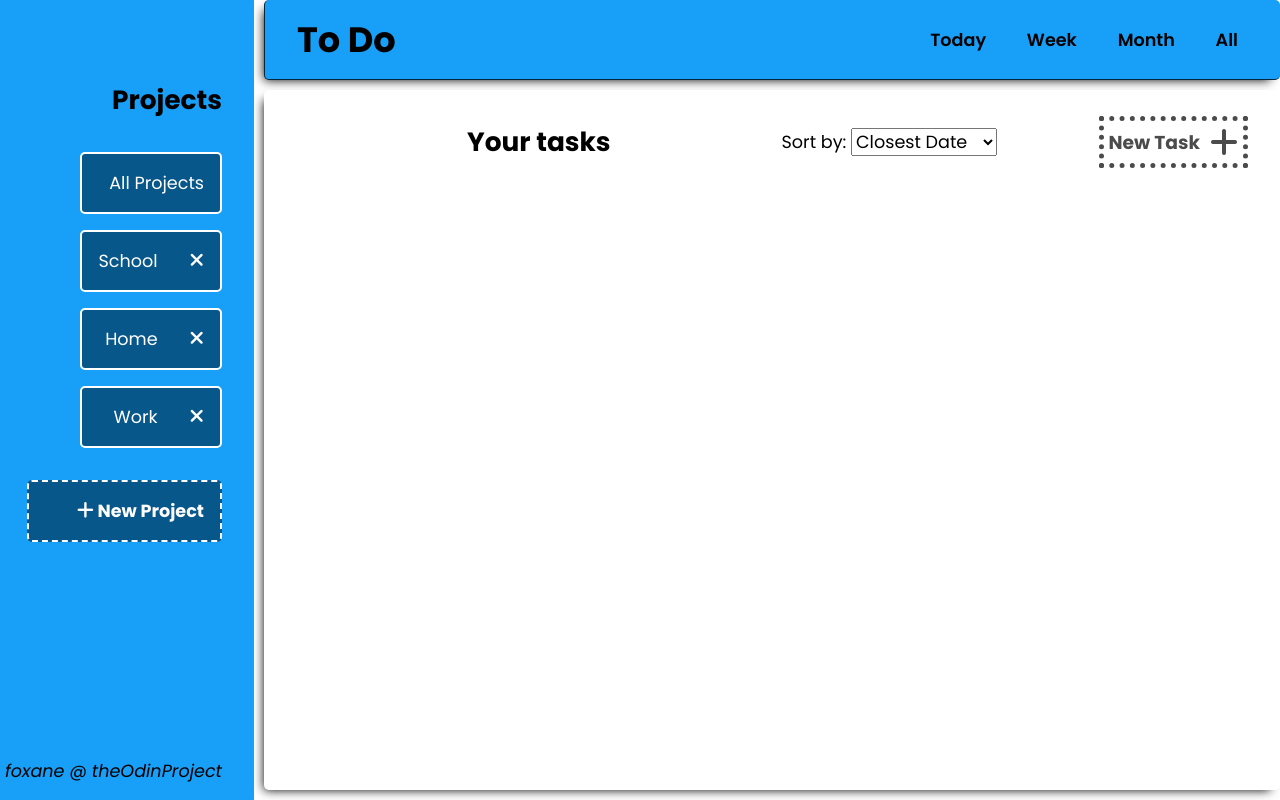
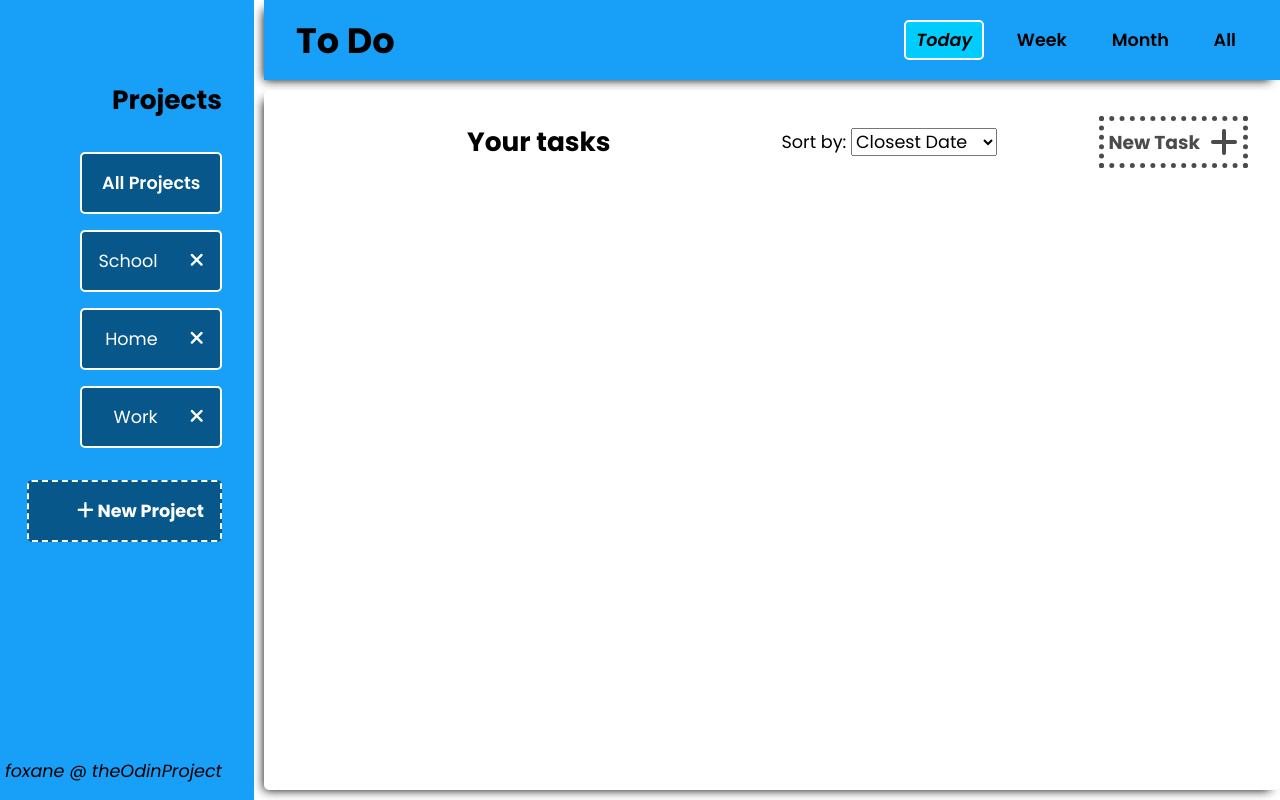
Before and after one commit to foxane/odin-todo, a website built with webpack: page src/index.html in a window 1280 px wide. Both pictures are taken after a click on the element "Today". Built offline with nearby package versions, Linux system fonts and the light colour scheme.

Commit message:
Fix delete completed tasks, added category

```diff
--- a/src/css/main.css
+++ b/src/css/main.css
@@ -8,6 +8,7 @@
   --clr-nav-btn: #07578b;
   --clr-accent: #00ccff;
   --clr-complete-grad: #189ff8;
+  --clr-input-bg: #70e2ff;
 
   --clr-prio-low: rgb(0, 255, 0);
   --clr-prio-medium: rgb(255, 255, 0);
@@ -48,9 +49,6 @@ header {
 
   background-color: var(--clr-header-bg);
   box-shadow: -5px 5px 10px -5px rgb(0, 0, 0);
-  border-radius: 5px;
-  border-left: 1px solid rgba(0, 0, 0, 0.747);
-  border-bottom: 1px solid rgba(0, 0, 0, 0.747);
 }
 header h1 {
   vertical-align: middle;
@@ -61,15 +59,21 @@ header .category {
   align-items: center;
   gap: 1.3rem;
 }
-header .category .category-btn {
+.category-btn {
   padding: 5px 10px;
   border-radius: 5px;
   transition: background 0.25s;
   font-weight: 600;
+  border: 2px solid transparent;
 }
 /* HEADER.HOVER */
-header .category > .category-btn:hover {
+.category-btn:hover {
   background-color: var(--clr-accent);
+}
+/* Actice state */
+.category-btn.active {
+  background-color: var(--clr-accent);
+  border: 2px solid white;
   font-style: italic;
 }
 
@@ -116,6 +120,15 @@ aside .project-content {
   opacity: 1;
 }
 .project-btn:hover {
+  background-color: var(--clr-accent);
+  color: rgb(250, 234, 11);
+}
+.all-project-btn {
+  display: block;
+  text-align: center;
+  font-weight: 600;
+}
+.project-btn.active {
   background-color: var(--clr-accent);
   color: rgb(250, 234, 11);
 }
@@ -322,10 +335,10 @@ form select {
   margin: 0 2rem;
   padding: 5px;
 
-  background-color: #70e2ff;
+  background-color: var(--clr-input-bg);
   font-size: 1.1rem;
   font-family: inherit;
-  border: none;
+  border: 3px solid transparent;
   border-radius: 2px;
 
   resize: none;
@@ -374,3 +387,15 @@ dialog::backdrop {
 .cursor-disabled {
   cursor: not-allowed;
 }
+.required-effect {
+  border: 3px solid red;
+}
+
+@keyframes required-animation {
+  0% {
+    background-color: red;
+  }
+  100% {
+    background-color: var(--clr-input-bg);
+  }
+}
--- a/src/index.html
+++ b/src/index.html
@@ -16,10 +16,10 @@
     <header class="">
       <h1>To Do</h1>
       <div class="category">
-        <div class="category-btn cursor" data-cat="today">Today</div>
-        <div class="category-btn cursor" data-cat="week">Week</div>
-        <div class="category-btn cursor" data-cat="month">Month</div>
-        <div class="category-btn cursor" data-cat="all">All</div>
+        <div class="category-btn cursor" data-category="isToday">Today</div>
+        <div class="category-btn cursor" data-category="isThisWeek">Week</div>
+        <div class="category-btn cursor" data-category="isThisMonth">Month</div>
+        <div class="category-btn cursor" data-category="all">All</div>
       </div>
     </header>
     <main class="task-container">
--- a/src/js/dom.js
+++ b/src/js/dom.js
@@ -1,9 +1,20 @@
-import { formatDistanceToNow } from "date-fns";
+import {
+  formatDistanceToNow,
+  isToday,
+  isThisWeek,
+  isThisMonth,
+} from "date-fns";
 import { allProject } from "./index";
 import { Project, Task } from "./project";
 export { DOM, domInterface, sortController };
 
 const PRIO_LIST = ["undefined", "low", "medium", "high"];
+
+const dateFnsScope = {
+  isToday,
+  isThisWeek,
+  isThisMonth,
+};
 
 // Dom Template elements
 const projectsView = document.querySelector(".project-content");
@@ -12,18 +23,19 @@ const newProjectBtn = document.querySelector(".new-project-btn");
 const newTaskBtn = document.querySelector(".new-task-btn");
 const dialog = document.querySelector("dialog");
 const sortSelect = document.getElementById("sort");
+const categoryBtns = document.querySelectorAll(".category-btn");
 
 // TODO: Move completed task to bottom of the list (done, but need to update tasklist for this to take effect) find a better way
 // TODO: Add localStorage interface
-// TODO: Add active project button style
 // TODO: Delete today, week, month button
 
-// Currently selected project
+// Currently selected project and category
 let g_activeProject = "all";
+let g_activeCategory = "all";
 const sortController = (project) => {
   if (project === "all") {
+    const taskArr = [];
     // Merging all task into one array
-    const taskArr = [];
     for (const project of allProject) {
       for (const task of project.task) {
         taskArr.push(task);
@@ -36,15 +48,39 @@ const sortController = (project) => {
         completedTaskArr.push(task);
       }
     }
-    DOM.sortTask(taskArr, completedTaskArr);
+    DOM.sortTask(categoryFilter(taskArr), categoryFilter(completedTaskArr));
   } else {
-    DOM.sortTask(project.task, project.completedTasks);
+    DOM.sortTask(
+      categoryFilter(project.task),
+      categoryFilter(project.completedTasks)
+    );
+  }
+};
+const categoryFilter = (arr) => {
+  if (g_activeCategory === "all") {
+    return arr;
+  } else {
+    return arr.filter((el) => dateFnsScope[g_activeCategory](el._date));
   }
 };
 
+// Main event listener
 sortSelect.addEventListener("change", () => {
   sortController(g_activeProject);
 });
+
+categoryBtns.forEach((el) => {
+  el.addEventListener("click", (e) => {
+    // Remove active class when clicking other category
+    for (const btn of categoryBtns) {
+      btn.classList.remove("active");
+    }
+    e.target.classList.add("active");
+    g_activeCategory = el.dataset.category;
+    sortController(g_activeProject);
+  });
+});
+
 newTaskBtn.addEventListener("click", () => {
   if (allProject.length === 0) {
     alert("You need to have at least 1 project!");
@@ -57,6 +93,7 @@ newTaskBtn.addEventListener("click", () => {
   dialog.appendChild(DOM.modal.createTask());
   dialog.showModal();
 });
+
 newProjectBtn.addEventListener("click", () => {
   dialog.innerHTML = "";
   dialog.appendChild(DOM.modal.createProjectForm());
@@ -296,7 +333,6 @@ const DOM = (() => {
           );
         }
       });
-      console.log(project.task);
     }
   };
   const editTask = (task) => {
```
